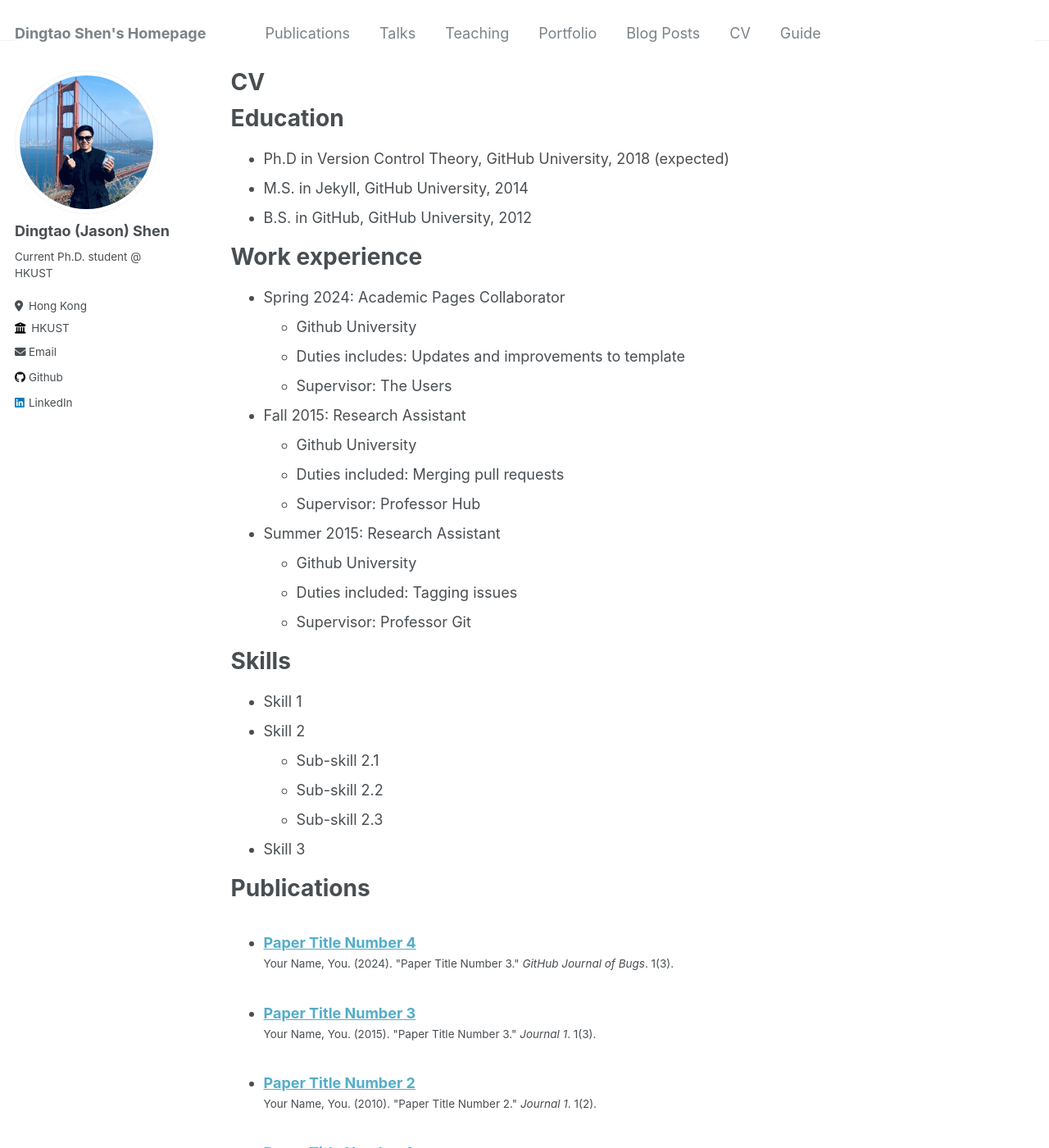
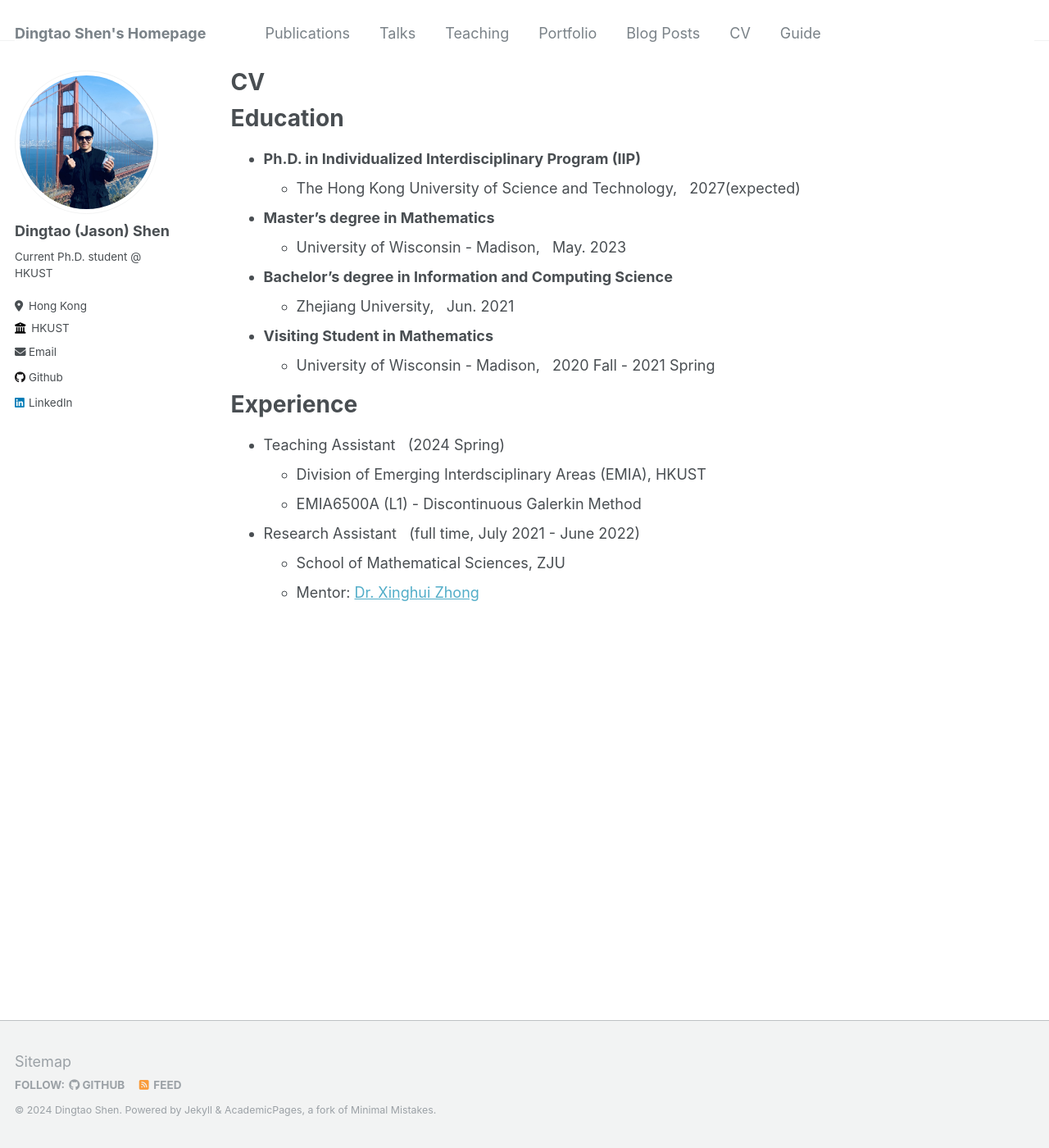
Before and after one commit to dingtao-shen/dingtao-shen.github.io, a Jekyll site: the page built from _pages/cv.md, in a window 1280 px wide and 1400 px high. Shown: the whole window at 82% size. Built offline with Jekyll 4.4.1, drawn with Linux system fonts in a browser that asks for light colours; some of the changed text lies outside the part shown.

Commit message:
Update cv.md

```diff
--- a/_pages/cv.md
+++ b/_pages/cv.md
@@ -11,54 +11,20 @@
 
 Education
 ======
-* Ph.D in Version Control Theory, GitHub University, 2018 (expected)
-* M.S. in Jekyll, GitHub University, 2014
-* B.S. in GitHub, GitHub University, 2012
+* **Ph.D. in Individualized Interdisciplinary Program (IIP)**
+  * The Hong Kong University of Science and Technology, &nbsp; 2027(expected)
+* **Master's degree in Mathematics**
+  * University of Wisconsin - Madison, &nbsp;  May. 2023
+* **Bachelor's degree in Information and Computing Science**
+  * Zhejiang University, &nbsp; Jun. 2021
+* **Visiting Student in Mathematics**
+  * University of Wisconsin - Madison, &nbsp; 2020 Fall - 2021 Spring
 
-Work experience
+Experience
 ======
-* Spring 2024: Academic Pages Collaborator
-  * Github University
-  * Duties includes: Updates and improvements to template
-  * Supervisor: The Users
-
-* Fall 2015: Research Assistant
-  * Github University
-  * Duties included: Merging pull requests
-  * Supervisor: Professor Hub
-
-* Summer 2015: Research Assistant
-  * Github University
-  * Duties included: Tagging issues
-  * Supervisor: Professor Git
-
-Skills
-======
-* Skill 1
-* Skill 2
-  * Sub-skill 2.1
-  * Sub-skill 2.2
-  * Sub-skill 2.3
-* Skill 3
-
-Publications
-======
-  <ul>{% for post in site.publications reversed %}
-    {% include archive-single-cv.html %}
-  {% endfor %}</ul>
-
-Talks
-======
-  <ul>{% for post in site.talks reversed %}
-    {% include archive-single-talk-cv.html  %}
-  {% endfor %}</ul>
-
-Teaching
-======
-  <ul>{% for post in site.teaching reversed %}
-    {% include archive-single-cv.html %}
-  {% endfor %}</ul>
-
-Service and leadership
-======
-* Currently signed in to 43 different slack teams
+* Teaching Assistant &nbsp; (2024 Spring)
+  * Division of Emerging Interdsciplinary Areas (EMIA), HKUST
+  * EMIA6500A (L1) - Discontinuous Galerkin Method
+* Research Assistant &nbsp; (full time, July 2021 - June 2022)
+  * School of Mathematical Sciences, ZJU
+  * Mentor: [Dr. Xinghui Zhong](https://person.zju.edu.cn/en/zhongxh)
```
